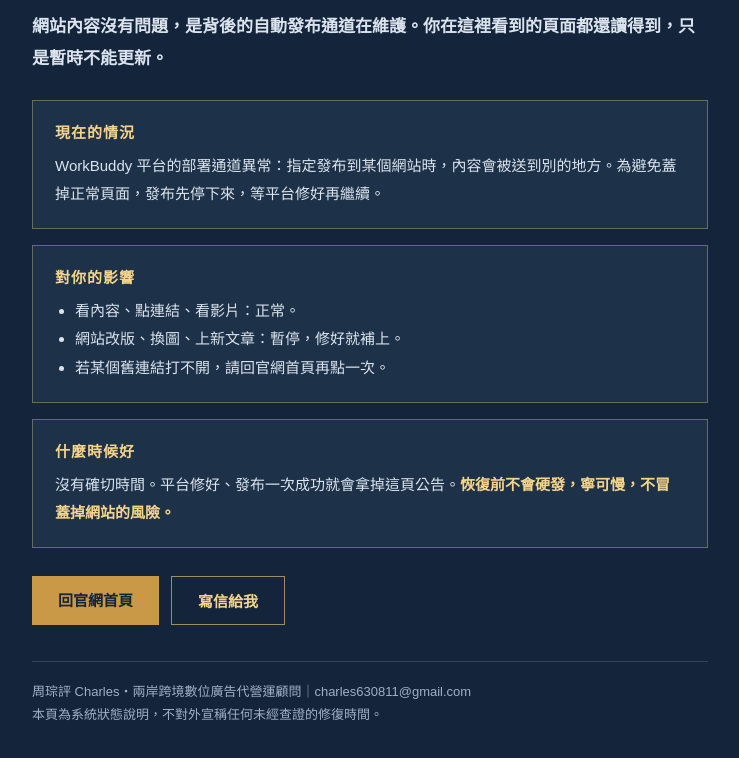
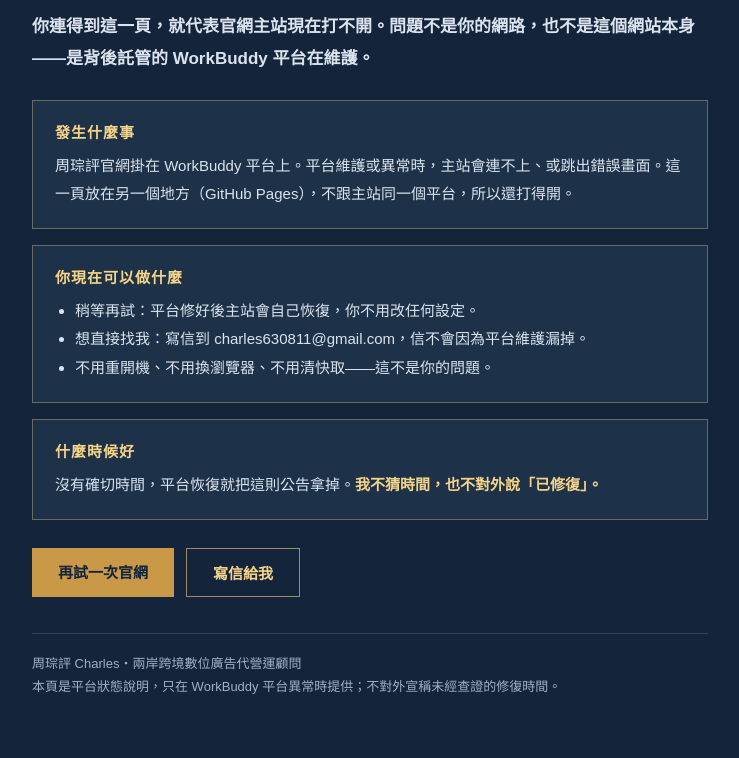
Before and after one commit to charles630811-lang/charles630811-lang.github.io, a plain HTML site: page status.html in a window 1280 px wide. Shown: the part 156-914 px from the top of the page, without its empty margins (270-1009 px from the left). Drawn offline with Linux system fonts and the light colour scheme.

Commit message:
status.html 改為「你連得到這頁就代表主站打不開」版本，補上 GitHub Pages 說明

```diff
--- a/status.html
+++ b/status.html
@@ -4,10 +4,10 @@
 <meta charset="utf-8" />
 <meta name="viewport" content="width=device-width, initial-scale=1" />
 <meta name="robots" content="noindex,nofollow" />
-<title>WorkBuddy 平台維護中｜周琮評官網</title>
+<title>WorkBuddy 平台維護中｜周琮評 Charles</title>
 <meta http-equiv="Cache-Control" content="no-cache, no-store, must-revalidate" />
 <style>
-  :root{--ink:#14243b;--gold:#c99947;--gold-l:#f5d489;--paper:#f7f4ee}
+  :root{--ink:#14243b;--gold:#c99947;--gold-l:#f5d489}
   *{box-sizing:border-box}
   body{margin:0;font-family:"Noto Sans TC","PingFang TC","Microsoft JhengHei",sans-serif;background:var(--ink);color:#fff}
   .wrap{max-width:720px;margin:0 auto;padding:56px 22px 64px}
@@ -34,35 +34,35 @@
 <main class="wrap">
   <span class="tag">系統公告</span>
   <h1>WorkBuddy 平台<em>維護中</em></h1>
-  <p class="lead">網站內容沒有問題，是背後的自動發布通道在維護。你在這裡看到的頁面都還讀得到，只是暫時不能更新。</p>
+  <p class="lead">你連得到這一頁，就代表官網主站現在打不開。問題不是你的網路，也不是這個網站本身——是背後託管的 WorkBuddy 平台在維護。</p>
 
   <div class="card">
-    <h2>現在的情況</h2>
-    <p>WorkBuddy 平台的部署通道異常：指定發布到某個網站時，內容會被送到別的地方。為避免蓋掉正常頁面，發布先停下來，等平台修好再繼續。</p>
+    <h2>發生什麼事</h2>
+    <p>周琮評官網掛在 WorkBuddy 平台上。平台維護或異常時，主站會連不上、或跳出錯誤畫面。這一頁放在另一個地方（GitHub Pages），不跟主站同一個平台，所以還打得開。</p>
   </div>
 
   <div class="card">
-    <h2>對你的影響</h2>
+    <h2>你現在可以做什麼</h2>
     <ul>
-      <li>看內容、點連結、看影片：正常。</li>
-      <li>網站改版、換圖、上新文章：暫停，修好就補上。</li>
-      <li>若某個舊連結打不開，請回官網首頁再點一次。</li>
+      <li>稍等再試：平台修好後主站會自己恢復，你不用改任何設定。</li>
+      <li>想直接找我：寫信到 charles630811@gmail.com，信不會因為平台維護漏掉。</li>
+      <li>不用重開機、不用換瀏覽器、不用清快取——這不是你的問題。</li>
     </ul>
   </div>
 
   <div class="card">
     <h2>什麼時候好</h2>
-    <p>沒有確切時間。平台修好、發布一次成功就會拿掉這頁公告。<span style="color:var(--gold-l);font-weight:900">恢復前不會硬發，寧可慢，不冒蓋掉網站的風險。</span></p>
+    <p>沒有確切時間，平台恢復就把這則公告拿掉。<span style="color:var(--gold-l);font-weight:900">我不猜時間，也不對外說「已修復」。</span></p>
   </div>
 
   <div class="btns">
-    <a class="btn main" href="index.html?sharecode=OTQDKKJBRB">回官網首頁</a>
+    <a class="btn main" href="https://charles-zhou.app.workbuddy.host/?sharecode=OTQDKKJBRB">再試一次官網</a>
     <a class="btn ghost" href="mailto:charles630811@gmail.com">寫信給我</a>
   </div>
 
   <footer>
-    周琮評 Charles・兩岸跨境數位廣告代營運顧問｜charles630811@gmail.com<br>
-    本頁為系統狀態說明，不對外宣稱任何未經查證的修復時間。
+    周琮評 Charles・兩岸跨境數位廣告代營運顧問<br>
+    本頁是平台狀態說明，只在 WorkBuddy 平台異常時提供；不對外宣稱未經查證的修復時間。
   </footer>
 </main>
 </body>
```
